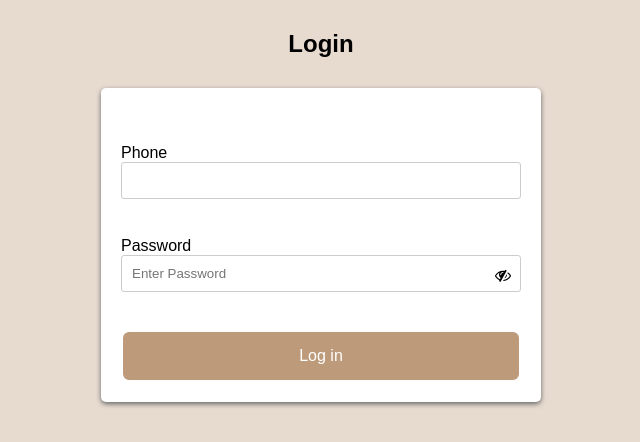
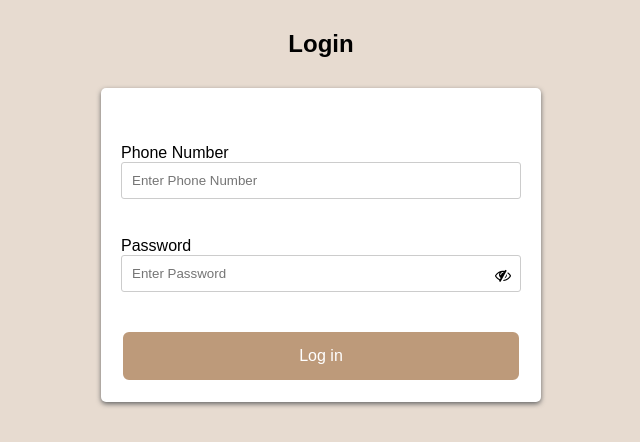
Before and after one commit to Np1311/CinemaBookingSystem, a PHP site: page /login_view.php?profile=manager in a window 1280 px wide. Shown: the part 70-512 px from the top of the page, without its empty margins (319-959 px from the left). Run offline with PHP 8.4, Linux system fonts and the light colour scheme.

Commit message:
UPDATE placeholder

```diff
--- a/view/login_view.php
+++ b/view/login_view.php
@@ -105,8 +105,8 @@ require('header.html')
 
 
                 <div class="signIn" style="text-align:left;">
-                <span class="input-group-text" id="phone-label">Phone</span>
-                <input class="form-control" type="text" name="phone" id="phone" required>
+                <span class="input-group-text" id="phone-label" >Phone Number</span> <!--New things 06/05-->
+                <input class="form-control" type="text" name="phone" id="phone" required placeholder="Enter Phone Number">
 
             </br></br>
 
```
Also changed, not shown: view/admin_home_view.php (+4 -4 lines), view/index.php (+7 -1 lines), favicon.ico.
